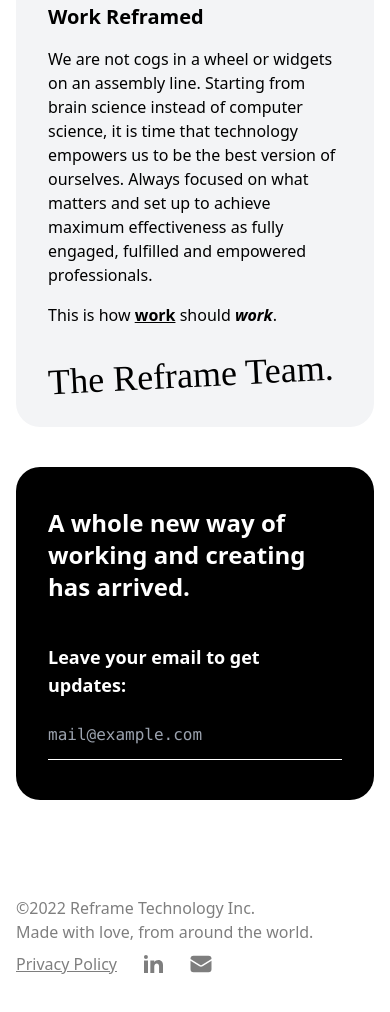
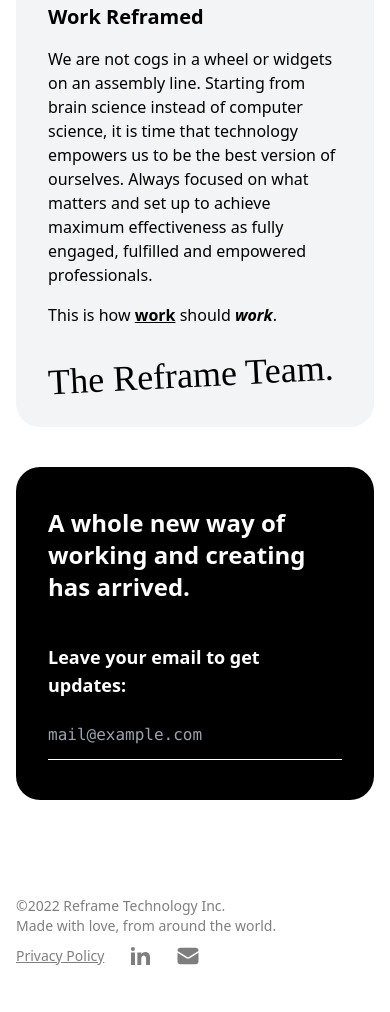
Before and after one commit to ludwiczakpawel/reframe-landing-page, a Gatsby site: page / in a window 390 px wide. Shown: the part 2149-3161 px from the top of the page. Built offline with nearby package versions, Linux system fonts and the light colour scheme; Gatsby itself is replaced by a stand-in of ours.

Commit message:
footer text size

```diff
--- a/package.json
+++ b/package.json
@@ -25,6 +25,7 @@
   "devDependencies": {
     "autoprefixer": "^10.4.8",
     "gatsby-plugin-postcss": "^5.21.0",
+    "gh-pages": "^4.0.0",
     "postcss": "^8.4.16",
     "tailwindcss": "^3.1.8"
   }
--- a/src/components/Footer/index.js
+++ b/src/components/Footer/index.js
@@ -3,7 +3,7 @@ import { Link } from "gatsby";
 
 const Footer = () => {
   return (
-    <footer className="py-24 flex flex-col md:flex-row justify-between gap-2 w-full max-w-3xl mx-auto items-start">
+    <footer className="py-24 flex flex-col md:flex-row justify-between gap-2 w-full max-w-3xl mx-auto items-start text-sm md:text-base">
       <p class="opacity-50">
         &copy;2022 Reframe Technology Inc.
         <br />
```
Also changed, not shown: 1 other file.
